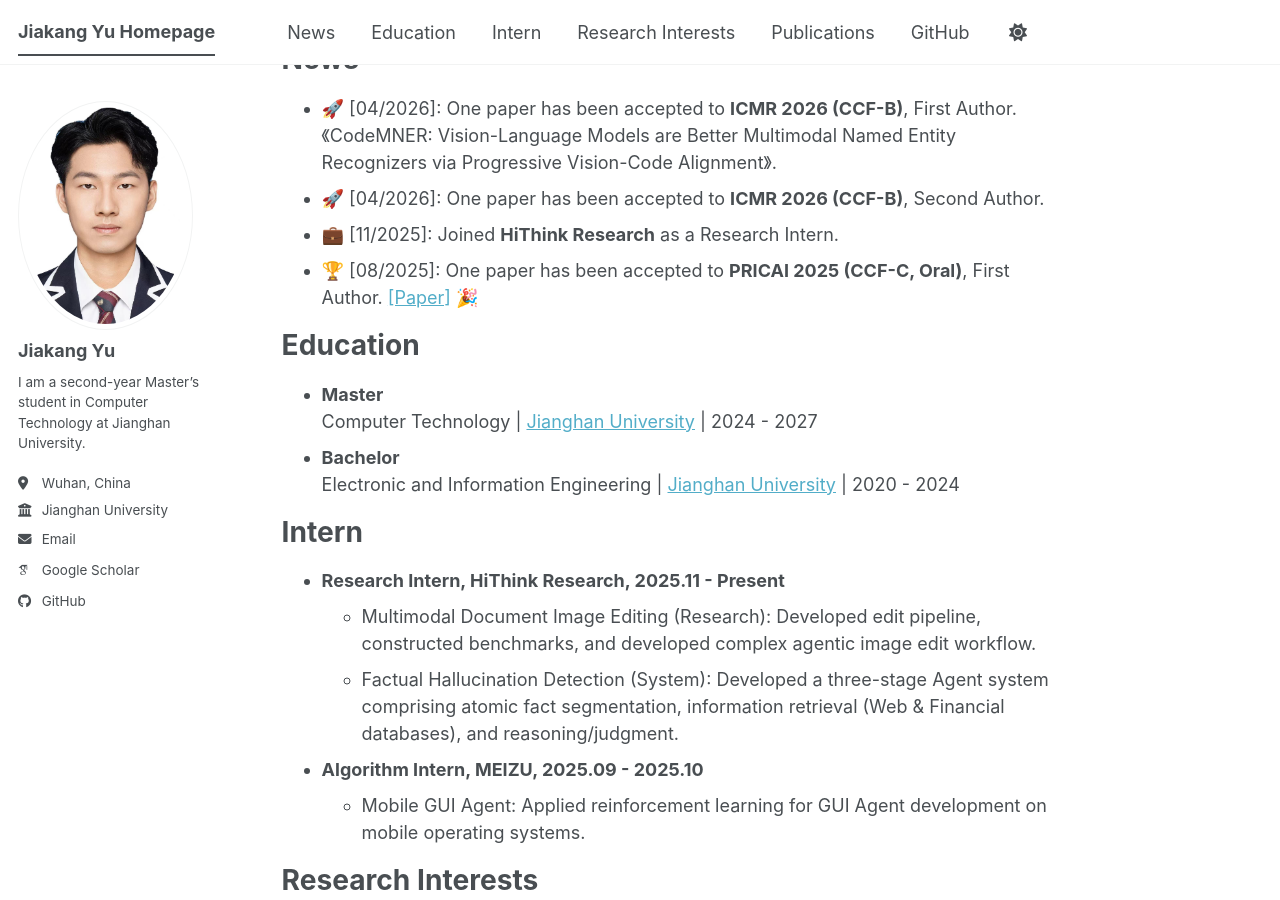
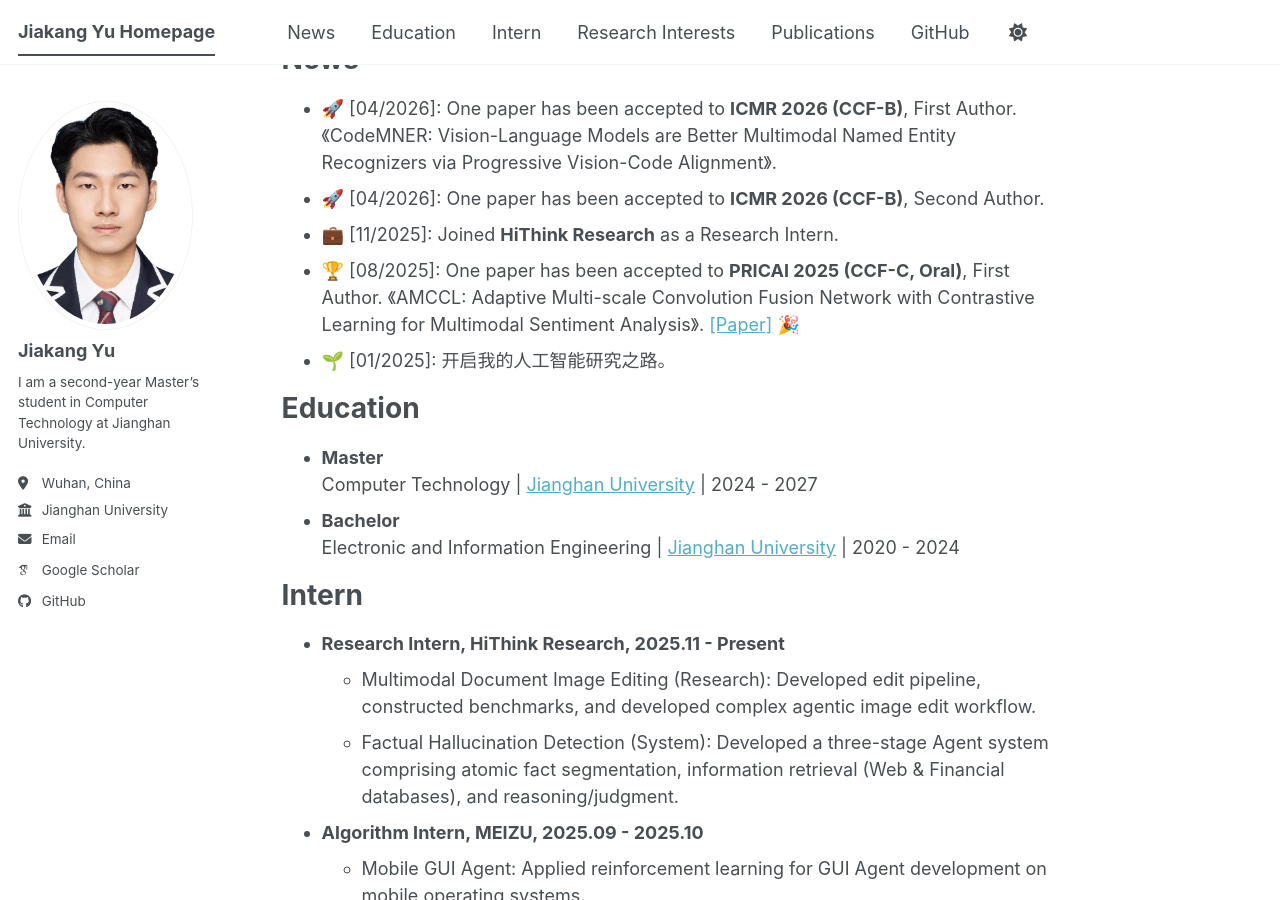
Before and after one commit to kaka-yjk/kaka-yjk.github.io, a Jekyll site: the page built from _pages/about.md, in a window 1280 px wide and 900 px high, scrolled down 325 px. Built offline with Jekyll 4.4.1, drawn with Linux system fonts in a browser that asks for light colours; some web fonts are replaced; a script bundle is joined from its source files by our own code; library files that are not in the unit come from our copies.

Commit message:
update: add PRICAI 2025 paper title and Jan 2025 news entry

```diff
--- a/_pages/about.md
+++ b/_pages/about.md
@@ -19,7 +19,8 @@ At present, I am serving as a research intern at HiThink Research.
 * 🚀 [04/2026]: One paper has been accepted to **ICMR 2026 (CCF-B)**, First Author. 《CodeMNER: Vision-Language Models are Better Multimodal Named Entity Recognizers via Progressive Vision-Code Alignment》.
 * 🚀 [04/2026]: One paper has been accepted to **ICMR 2026 (CCF-B)**, Second Author.
 * 💼 [11/2025]: Joined **HiThink Research** as a Research Intern.
-* 🏆 [08/2025]: One paper has been accepted to **PRICAI 2025 (CCF-C, Oral)**, First Author. [[Paper]](https://doi.org/10.1007/978-981-95-7081-2_34) 🎉
+* 🏆 [08/2025]: One paper has been accepted to **PRICAI 2025 (CCF-C, Oral)**, First Author. 《AMCCL: Adaptive Multi-scale Convolution Fusion Network with Contrastive Learning for Multimodal Sentiment Analysis》. [[Paper]](https://doi.org/10.1007/978-981-95-7081-2_34) 🎉
+* 🌱 [01/2025]: 开启我的人工智能研究之路。
 
 <h1 id="education">Education</h1>
 * **Master**
```
